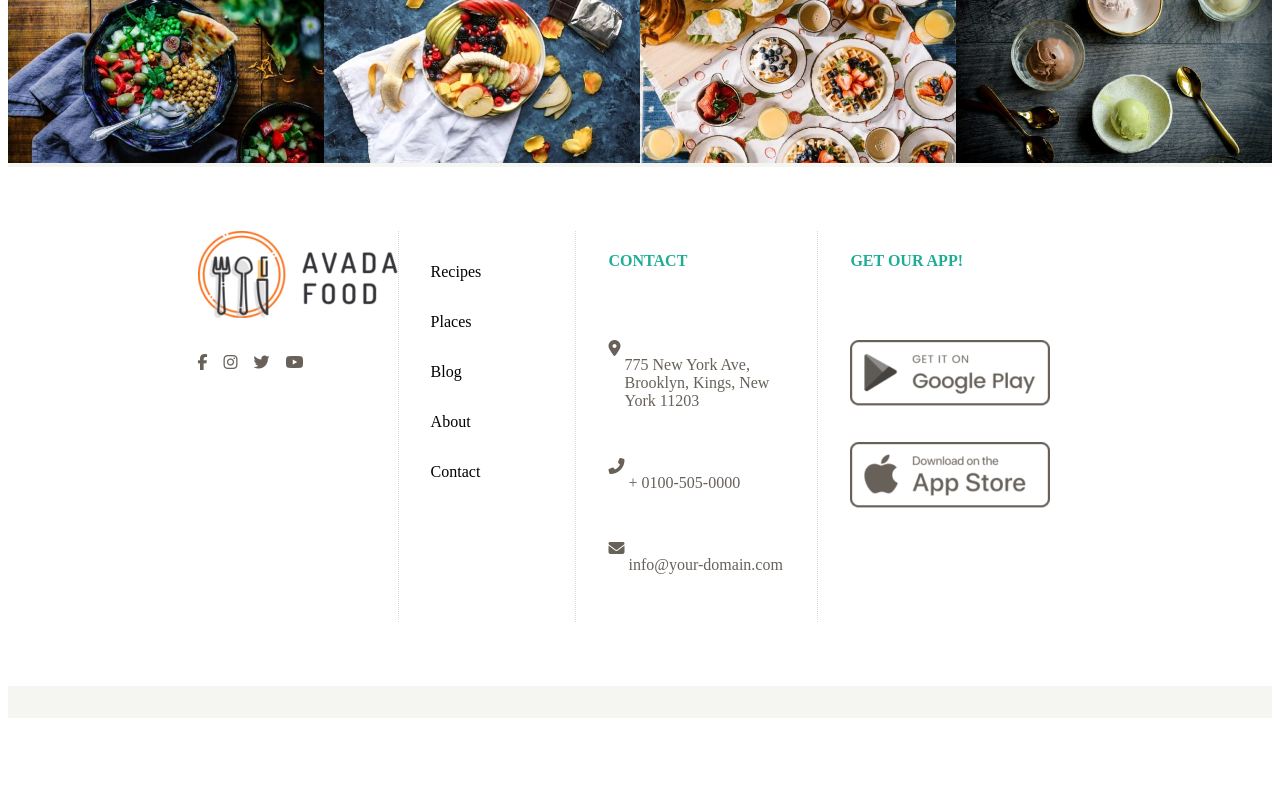
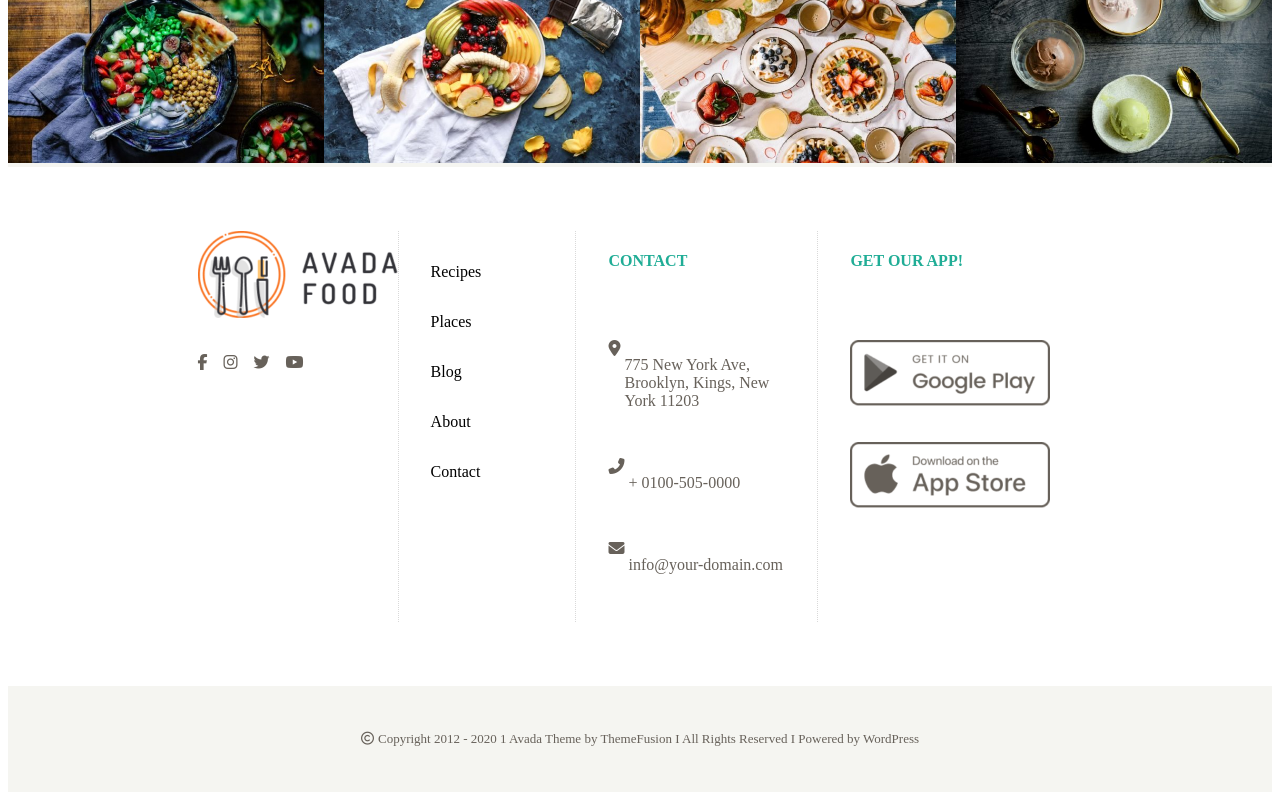
Before and after one commit to Ahri-code/vite-template, a Vue app: page / in a window 1280 px wide. Shown: the part 6902-7702 px from the top of the page. Before the commit the page ends 7628 px from the top, so only its background shows below. Built offline with nearby package versions, Linux system fonts and the light colour scheme; the HTML template or start-up script is replaced by a standard one.

Commit message:
feat(footer): copyright

```diff
--- a/src/components/FooterApp.vue
+++ b/src/components/FooterApp.vue
@@ -17,6 +17,12 @@ export default {
     <Subscribe />
     <ImageFooter />
     <UsefulLink />
+    <div class="flex jc-center w-100per" id="copyright">
+        <div class="flex jc-center ai-center w-50per">
+            <i class="fa-regular fa-copyright space"></i>
+            <p> Copyright 2012 - 2020 1 Avada Theme by ThemeFusion I All Rights Reserved I Powered by WordPress</p>
+        </div>
+    </div>
 </template>
 
 <style lang="scss" scoped>
--- a/src/style/specific/style.scss
+++ b/src/style/specific/style.scss
@@ -587,4 +587,10 @@ footer {
             }
         }
     }
+
+    #copyright {
+        padding-top: 2rem;
+        font-size: small;
+        color: $gray;
+    }
 }
```
